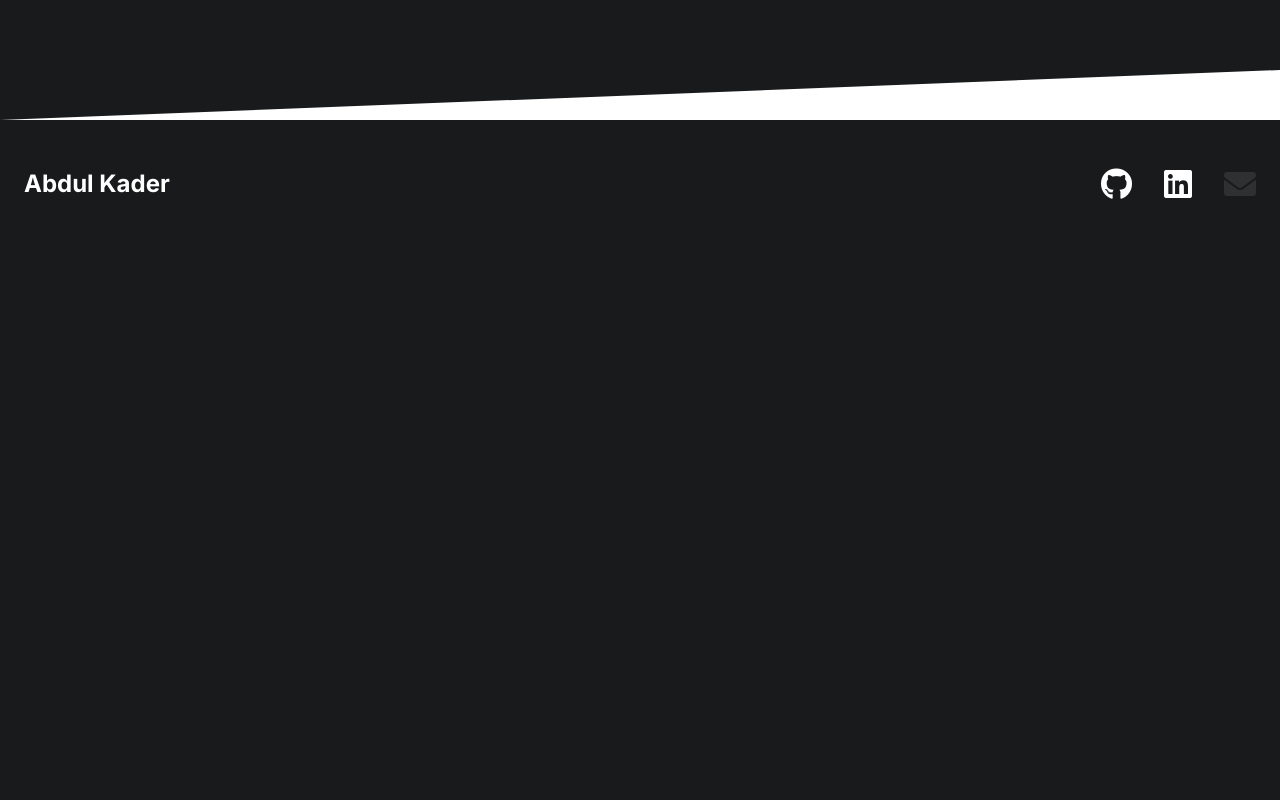
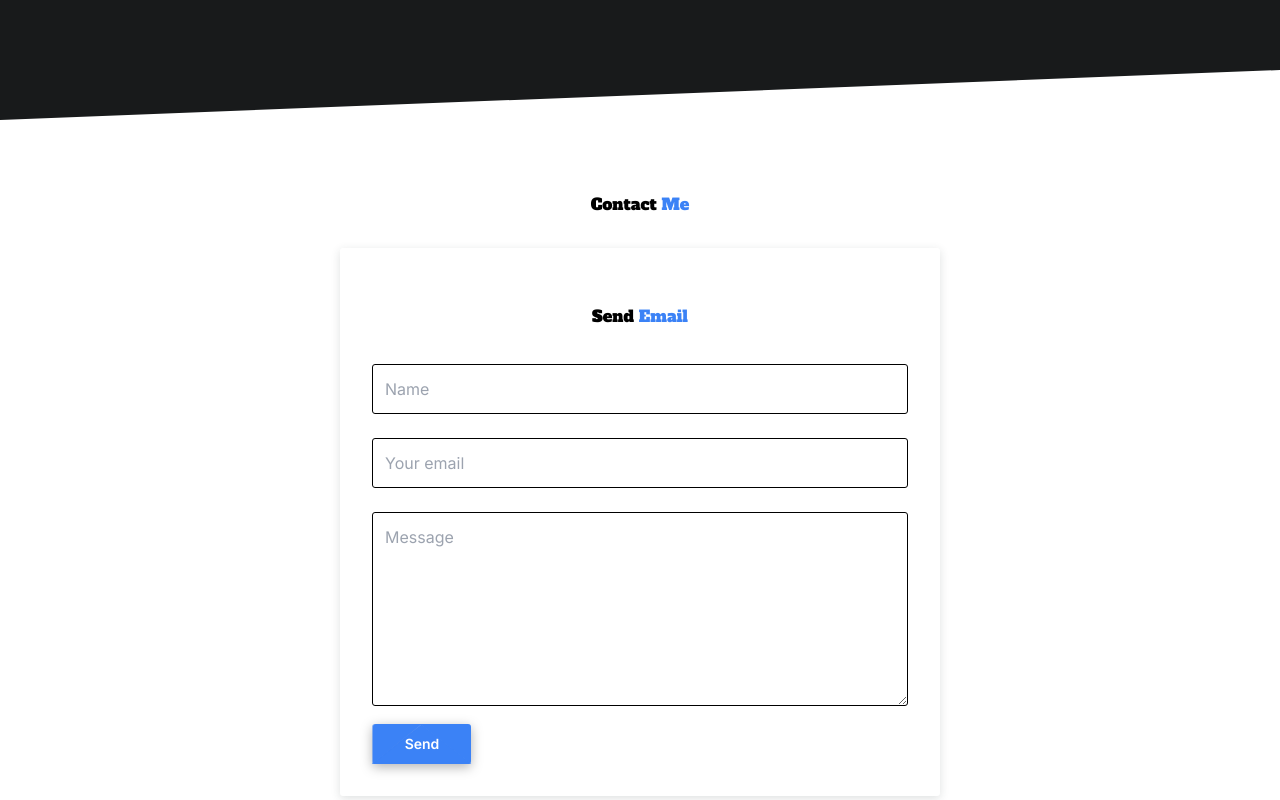
Before and after one commit to kaderabdul79/portfolio, a Vue app: page / in a window 1280 px wide. Shown: the part 520-1320 px from the top of the page. Before the commit the page ends 800 px from the top, so only its background shows below. Built offline with nearby package versions, Linux system fonts and the light colour scheme.

Commit message:
design the making contact component finish , and integrate the form with fromsree.io

```diff
--- a/src/App.vue
+++ b/src/App.vue
@@ -1,17 +1,19 @@
 <template>
   <div>
     <SiteHeader/>
+    <contact-me />
     <!-- <router-view /> -->
     <SiteFooter/>
   </div>
 </template>
 
 <script>
+import ContactMe from './components/ContactMe.vue';
 import SiteFooter from './components/SiteFooter.vue';
 import SiteHeader from './components/SiteHeader.vue';
 
 export default {
-    components: { SiteHeader, SiteFooter }
+    components: { SiteHeader, SiteFooter, ContactMe }
 }
 </script>
 
--- /dev/null
+++ b/src/components/ContactMe.vue
@@ -0,0 +1,168 @@
+<template>
+    <!-- CONTACT -->
+    <section id="contact" class="contact">
+      <div class="container">
+        <h2 class="section-title main-font" data-aos="fade-in">Contact <span class="text-blue main-font">Me</span></h2>
+        <form id="contact-form" data-aos="zoom-in" data-aos-delay="300" action="https://formspree.io/f/meqdpnzy" method="POST">
+          <h2 class="main-font">Send <span class="text-blue main-font">Email</span></h2>
+
+          <div class="form-group">
+            <input type="text" id="name" name="name" placeholder="Name" required>
+          </div>
+
+          <div class="form-group">
+            <input type="email" id="email" name="email" placeholder="Your email" required>
+          </div>
+
+          <div class="form-group">
+            <textarea name="message" id="message" rows="7" placeholder="Message" required></textarea>
+          </div>
+
+          <button type="submit" class="btn-email">
+            <span class="default">Send</span>
+            <span class="success">
+                <svg viewBox="0 0 16 16">
+                    <polyline points="3.75 9 7 12 13 5"></polyline>
+                </svg>Sent
+            </span>
+            <svg class="trails" viewBox="0 0 33 64">
+                <path d="M26,4 C28,13.3333333 29,22.6666667 29,32 C29,41.3333333 28,50.6666667 26,60"></path>
+                <path d="M6,4 C8,13.3333333 9,22.6666667 9,32 C9,41.3333333 8,50.6666667 6,60"></path>
+            </svg>
+            <div class="plane">
+                <div class="left"></div>
+                <div class="right"></div>
+            </div>
+          </button>
+          <div id="status"></div>
+        </form>
+      </div>
+    </section>
+</template>
+
+<script>
+    export default {
+
+    }
+</script>
+
+<style scoped>
+.contact {
+  background: white;
+  padding: 3rem 0;
+}
+
+.contact .section-title {
+  margin-bottom: 2rem;
+  text-align: center;
+}
+
+.contact .card-container {
+  display: flex;
+  justify-content: space-around;
+  margin-bottom: 3rem;
+  flex-wrap: wrap;
+}
+
+.contact .card-container .card {
+  background: #fff;
+  width: 260px;
+  margin: 20px;
+  padding: 30px;
+  display: flex;
+  justify-content: center;
+  align-items: center;
+  flex-direction: column;
+  box-shadow: 0 0.15rem 0.6rem rgba(43, 52, 56, 0.15);
+  border-radius: 3px;
+}
+
+.contact .card-container .card i {
+  font-size: 3.5rem;
+  color: #3b82f6;
+  margin-bottom: 1rem;
+  transition: 0.4s;
+}
+
+.contact .card-container .card i:hover {
+  transform: translateY(-20%);
+}
+
+.contact .card-container .card > * {
+  margin: 0.5rem;
+}
+
+.contact form {
+  max-width: 600px;
+  margin: 0 auto;
+  border-radius: 3px;
+  box-shadow: 0 0.15rem 0.6rem rgba(43, 52, 56, 0.15);
+  padding: 2rem;
+}
+
+.contact form h2 {
+  text-align: center;
+  margin: 1.5rem 0;
+}
+
+.contact form .form-group input {
+  margin: 0.75rem 0;
+  width: 100%;
+  border-radius: 3px;
+  border: 1px solid black;
+  padding: 0.75rem;
+  font-size: 1rem;
+}
+
+.contact form .form-group input:focus {
+  outline: none;
+}
+
+.contact form .form-group textarea {
+  width: 100%;
+  border-radius: 3px;
+  margin: 0.75rem 0;
+  border: 1px solid black;
+  padding: 0.75rem;
+  font-size: 1rem;
+  resize: vertical;
+}
+
+.contact form .form-group textarea:focus {
+  outline: none;
+}
+
+.contact form #status {
+  width: 100%;
+  text-align: center;
+  margin: 0 auto;
+  border-radius: 3px;
+  color: #00b700;
+}
+
+.contact form #status.success {
+  color: #00b700;
+  animation: status 4s ease forwards;
+}
+
+.contact form #status.error {
+  color: red;
+  animation: status 4s ease forwards;
+}
+
+@keyframes status {
+  0% {
+    opacity: 1;
+    pointer-events: all;
+  }
+  90% {
+    opacity: 1;
+    pointer-events: all;
+  }
+  100% {
+    opacity: 0;
+    pointer-events: none;
+  }
+}
+
+</style>
```
